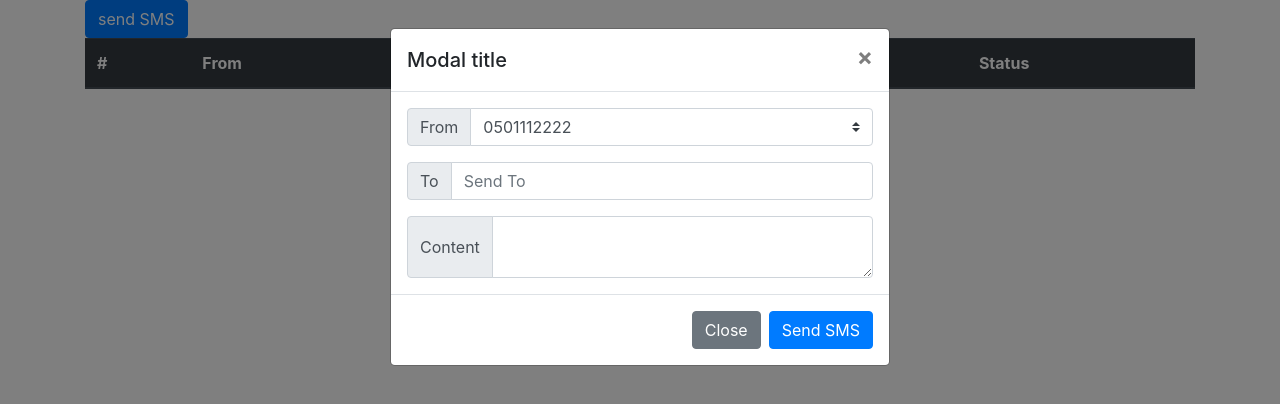
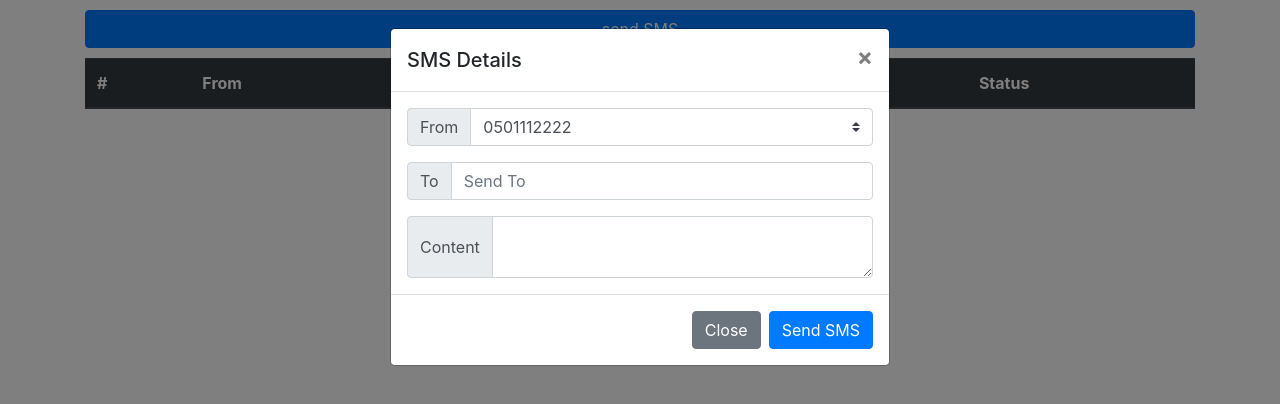
Before and after one commit to Solobearus/sms-app-native-client, a plain HTML site: page index.html in a window 1280 px wide. Both pictures are taken after a click on the button "send SMS". Drawn offline with nearby package versions, Linux system fonts and the light colour scheme; no server answers.

Commit message:
added minor styling for button

```diff
--- /dev/null
+++ b/index.css
@@ -0,0 +1,3 @@
+.mainBtn {
+    margin: 10px 0;
+}
--- a/index.html
+++ b/index.html
@@ -8,13 +8,14 @@
     <title>default</title>
     <link rel="stylesheet" href="https://stackpath.bootstrapcdn.com/bootstrap/4.4.1/css/bootstrap.min.css"
         integrity="sha384-Vkoo8x4CGsO3+Hhxv8T/Q5PaXtkKtu6ug5TOeNV6gBiFeWPGFN9MuhOf23Q9Ifjh" crossorigin="anonymous">
+    <link rel="stylesheet" href="./index.css">
 </head>
 
 <body>
 
-    <div class='container' id='container'>
+    <div class='container d-flex flex-column' id='container'>
         <!-- Button trigger modal -->
-        <button type="button" class="btn btn-primary" data-toggle="modal" data-target="#smsModal">
+        <button type="button" class="btn btn-primary mainBtn" data-toggle="modal" data-target="#smsModal">
             send SMS
         </button>
 
@@ -24,7 +25,7 @@
             <div class="modal-dialog" role="document">
                 <div class="modal-content">
                     <div class="modal-header">
-                        <h5 class="modal-title" id="smsModalLabel">Modal title</h5>
+                        <h5 class="modal-title" id="smsModalLabel">SMS Details</h5>
                         <button type="button" class="close" data-dismiss="modal" aria-label="Close">
                             <span aria-hidden="true">&times;</span>
                         </button>
```
Also changed, not shown: index.js (+4 -4 lines).
